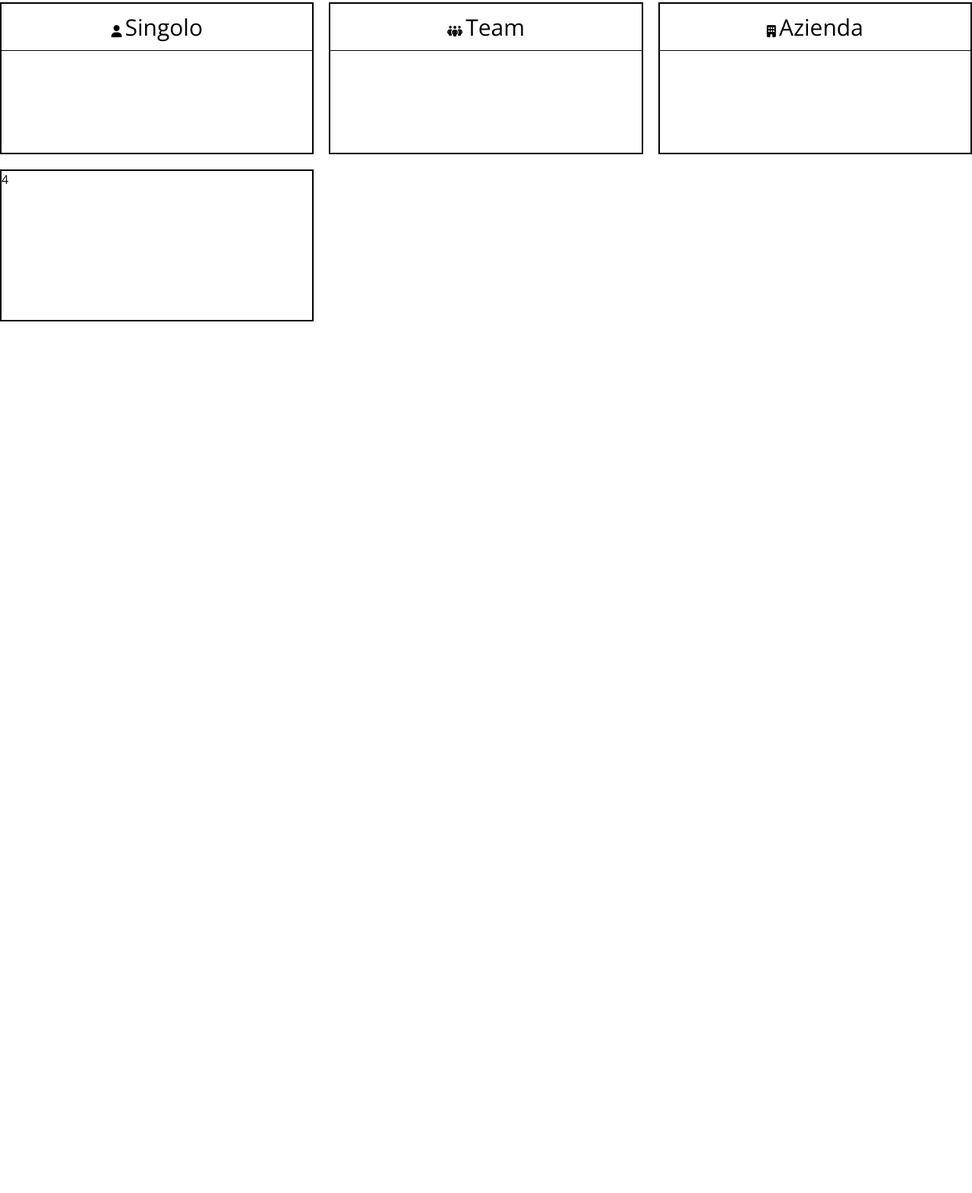
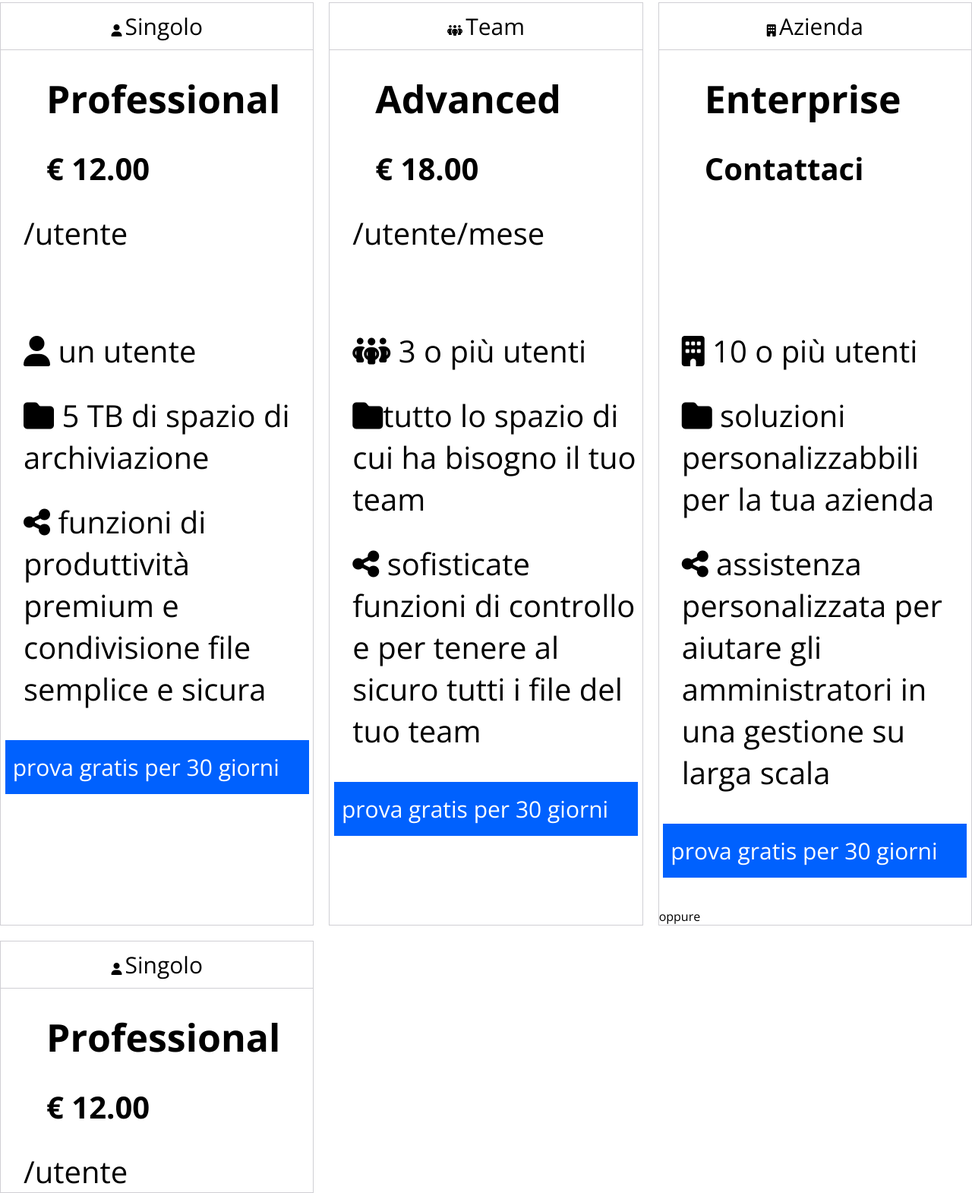
Before and after one commit to willymariino/htmlcss-dropbox, a plain HTML site: page index.html in a window 1280 px wide. Shown: the part 1522-3092 px from the top of the page at 76% size. Before the commit the page ends 1945 px from the top, so only its background shows below. Drawn offline with nearby package versions, Linux system fonts and the light colour scheme.

Commit message:
added columns

```diff
--- a/index.html
+++ b/index.html
@@ -131,6 +131,9 @@
 
     </section>
 
+
+    <!-- sezione opzioni di fatturazione -->
+
     <section>
 
         <h2 class="business-plan"> Trova il piano business che fa per te</h2>
@@ -143,12 +146,21 @@
             <div class="circle"></div>
             <span class="monthly-billing"> fatturazione annuale </span>
 
+            <!-- sezione opzioni di fatturazione -->
+
+
+            <!-- sezione colonne -->
+
 
         </div>
 
         <div class="container-3">
 
             <div class="products">
+
+
+                <!-- prima colonna "professional" -->
+
 
                 <div class="product-item">
 
@@ -157,6 +169,43 @@
                         <span class="column-title">Singolo</span>
 
                     </div>
+
+                    <div class="type-of-service"> <strong class="type-of-service"> Professional </strong> </div>
+
+                    <div class="price"> <strong class="price">€ 12.00</strong> </div>
+
+                    <div class="price">/utente</div>
+
+                    <!-- icone -->
+
+                    <div class="icons">
+                        <div class="price">
+                            <i class="fa-solid fa-user"></i> un utente
+
+
+                        </div>
+
+                        <div class="price">
+                            <i class="fa-solid fa-folder"></i> 5 TB di spazio di archiviazione
+
+
+                        </div>
+
+                        <div class="price">
+                            <i class="fa-solid fa-share-nodes"></i> funzioni di produttività premium e condivisione file
+                            semplice e sicura
+
+
+                        </div>
+
+                    </div>
+
+                    <!-- icone -->
+
+                    <div class="btn-2 purchase-button"> <a href="#">prova gratis per 30 giorni</a> </div>
+
+
+                    <!-- seconda colonna "advanced" -->
 
 
                 </div>
@@ -167,6 +216,45 @@
                         <span class="column-title"> Team </span>
 
                     </div>
+                    <div class="type-of-service"> <strong class="type-of-service"> Advanced </strong> </div>
+
+                    <div class="price"> <strong class="price">€ 18.00</strong> </div>
+
+                    <div class="price">/utente/mese</div>
+
+                    <!-- icone -->
+
+                    <div class="icons">
+
+                        <div class="price">
+                            <i class="fa-solid fa-people-group"></i> 3 o più utenti
+
+
+                        </div>
+
+                        <div class="price">
+                            <i class="fa-solid fa-folder"></i>tutto lo spazio di cui ha bisogno il tuo team
+
+
+                        </div>
+
+
+                        <div class="price">
+                            <i class="fa-solid fa-share-nodes"></i> sofisticate funzioni di controllo e per tenere al
+                            sicuro
+                            tutti i file del tuo team
+
+                        </div>
+
+                    </div>
+
+                    <!-- icone -->
+
+                    <div class="btn-2 purchase-button"> <a href="#">prova gratis per 30 giorni</a> </div>
+
+
+
+                    <!-- terza colonna "enterprise" -->
 
 
 
@@ -179,14 +267,73 @@
                         <span class="column-title">Azienda</span>
 
                     </div>
+                    <div class="type-of-service"> <strong class="type-of-service"> Enterprise </strong> </div>
+                    <div class="price"> <strong class="price">Contattaci</strong> </div>
+
+                    <div class="price dot">.</div>
+
+                    <!-- icone -->
+
+                    <div class="icons">
+
+                        <div class="price">
+                            <i class="fa-solid fa-building"></i> 10 o più utenti
+
+
+                        </div>
+
+                        <div class="price">
+                            <i class="fa-solid fa-folder"></i> soluzioni personalizzabbili per la tua azienda
+
+                        </div>
+
+                        <div class="price">
+                            <i class="fa-solid fa-share-nodes"></i> assistenza personalizzata per aiutare gli
+                            amministratori
+                            in una gestione su larga scala
+
+                        </div>
+                    </div>
+
+                    <!-- icone -->
+
+                    <div class="btn-2 purchase-button"> <a href="#">prova gratis per 30 giorni</a> </div>
+
+                    <div> oppure <a href="#" acquista ora></a> </div>
+
+
 
                 </div>
-                <div class="product-item"> 4 </div>
+
+
+                <!-- quarta colonna laterale "enterprise" -->
+
+
+
+                <div class="product-item">
+
+                    <div class="column-heading">
+                        <i class="fa-solid fa-user"></i>
+                        <span class="column-title">Singolo</span>
+
+                    </div>
+
+                    <div class="type-of-service"> <strong class="type-of-service"> Professional </strong> </div>
+
+                    <div class="price"> <strong class="price">€ 12.00</strong> </div>
+
+                    <div class="price">/utente</div>
+
+
+                </div>
 
 
             </div>
 
-        </div>
+            <!-- sezione colonne -->
+
+
+
 
 
 
--- a/style.css
+++ b/style.css
@@ -236,15 +236,14 @@ main .products {
     display: flex;
     flex-wrap: wrap;
     gap: 20px;
-    max-width: 1500px;
+    max-width: 1600px;
     margin: 0 auto;
 }
 
 main .products>div {
     width: calc((100% - 40px) / 3);
     flex-shrink: 0;
-    height: 200px;
-    border: 2px solid black;
+    border: 1px solid #d0cfd4;
 
 }
 
@@ -255,5 +254,36 @@ main .products>div {
 .column-heading {
     text-align: center;
     padding: 10px;
-    border-bottom: 1px solid black;
+    border-bottom: 1px solid #d0cfd4;
 }
+
+.type-of-service {
+    font-size: 50px;
+    padding-left: 30px;
+    padding-top: 30px;
+
+}
+
+.icons {
+    padding-top: 70px;
+}
+
+.price {
+    font-size: 40px;
+    padding-top: 30px;
+    padding-left: 30px;
+}
+
+.dot {
+    color: white;
+}
+
+.purchase-button {
+    margin: 40px auto;
+
+}
+
+.btn-2 a {
+    color: white;
+    text-decoration: none;
+}
```
